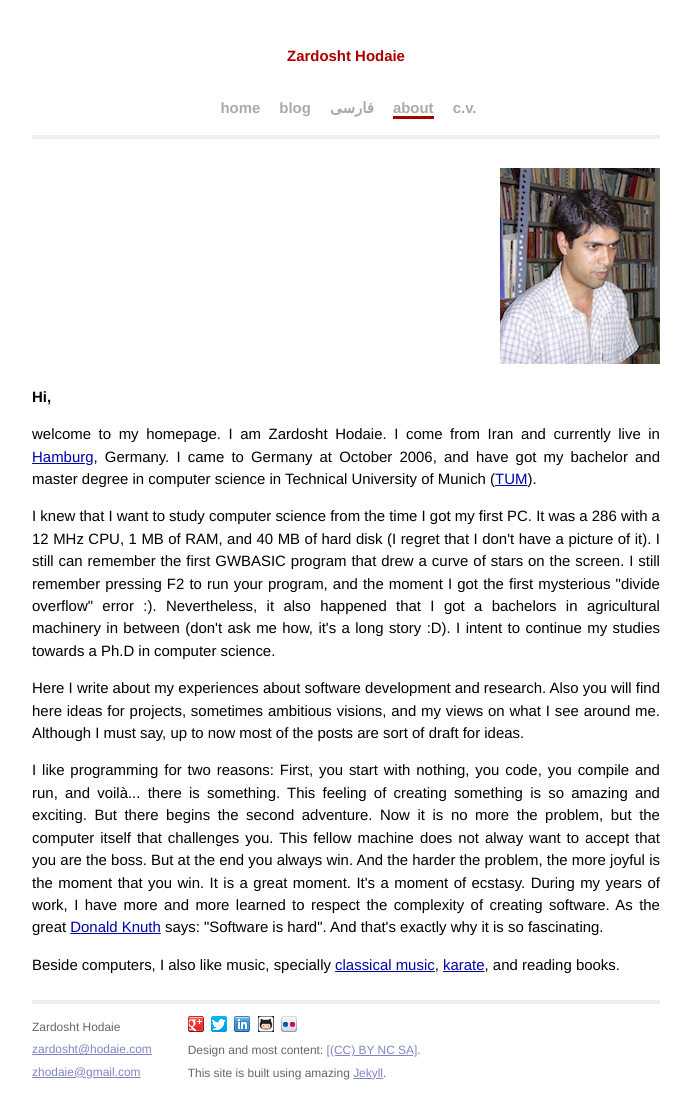
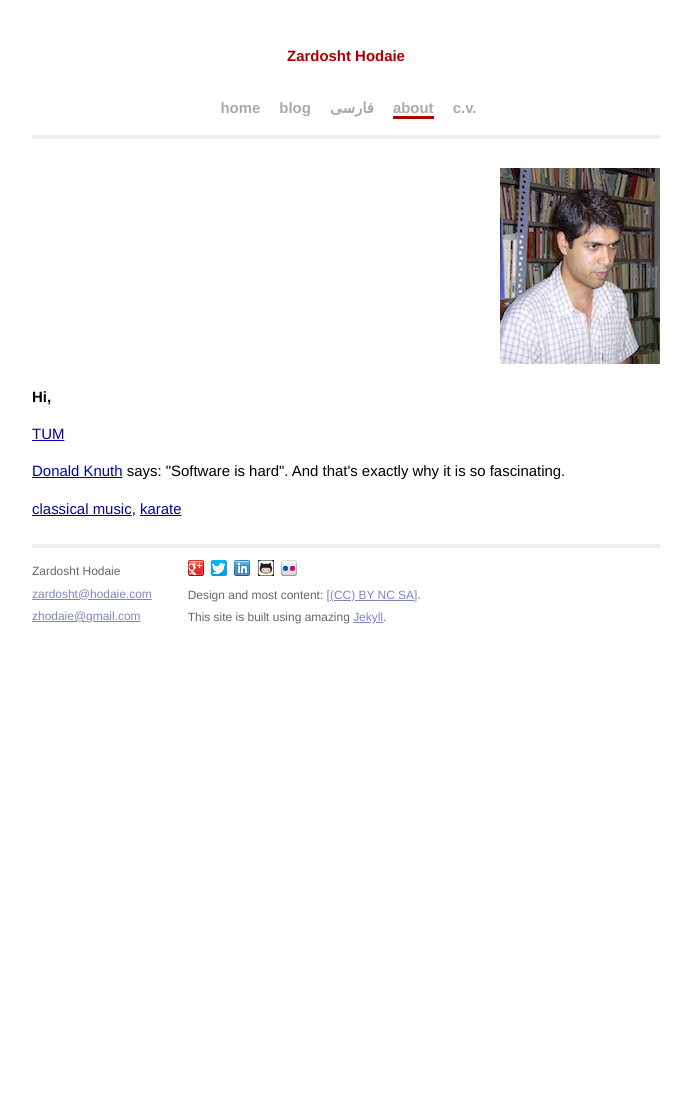
Before and after one commit to zardosht/hodaie.com, a Jekyll site: the page built from about.html, in a window 1280 px wide. Shown: the whole page, without its empty margins (294-985 px from the left). Built offline with Jekyll 4.4.1, drawn with Linux system fonts in a browser that asks for light colours; Markdown is read by kramdown in place of the engine named in the settings; after the commit the page ends 945 px from its top, so only the background shows below that.

Commit message:
removed trash from about page -a

```diff
--- a/about.html
+++ b/about.html
@@ -13,15 +13,10 @@ title: About Me
 
 	<h1>Hi, </h1>
 
-	<p>welcome to my homepage. I am Zardosht Hodaie. I come from Iran and currently live in <a href="http://en.wikipedia.org/wiki/Hamburg">Hamburg</a>, Germany. I came to Germany at October 2006, and have got my bachelor and master degree in computer science in Technical University of Munich (<a href="http://www.in.tum.de/">TUM</a>). </p>
+	<p><a href="http://www.in.tum.de/">TUM</a></p>
+	<p> <a href="http://en.wikiquote.org/wiki/Donald_Knuth">Donald Knuth</a> says: "Software is hard". And that's exactly why it is so fascinating. </p>
 
-	<p>I knew that I want to study computer science from the time I got my first PC. It was a 286 with a 12 MHz CPU, 1 MB of RAM, and 40 MB of hard disk (I regret that I don't have a picture of it). I still can remember the first GWBASIC program that drew a curve of stars on the screen. I still remember pressing F2 to run your program, and the moment I got the first mysterious "divide overflow" error :). Nevertheless, it also happened that I got a bachelors in agricultural machinery in between (don't ask me how, it's a long story :D). I intent to continue my studies towards a Ph.D in computer science. </p>
-
-	<p>Here I write about my experiences about software development and research. Also you will find here ideas for projects, sometimes ambitious visions, and my views on what I see around me. Although I must say, up to now most of the posts are sort of draft for ideas. </p>
-
-	<p> I like programming for two reasons: First, you start with nothing, you code, you compile and run, and voilà... there is something. This feeling of creating something is so amazing and exciting. But there begins the second adventure.  Now it is no more the problem, but the computer itself that challenges you. This fellow machine does not alway want to accept that you are the boss. But at the end you always win. And the harder the problem, the more joyful is the moment that you win. It is a great moment. It's a moment of ecstasy. During my years of work, I have more and more learned to respect the complexity of creating software. As the great <a href="http://en.wikiquote.org/wiki/Donald_Knuth">Donald Knuth</a> says: "Software is hard". And that's exactly why it is so fascinating. </p>
-
-	<p>Beside computers, I also like music, specially <a href="http://www.youtube.com/watch?v=4SfHU0IFoP8">classical music</a>, <a href="http://www.youtube.com/watch?v=3oQ5ROZC4Yc#t=250">karate</a>, and reading books. </p>
+	<p><a href="http://www.youtube.com/watch?v=4SfHU0IFoP8">classical music</a>, <a href="http://www.youtube.com/watch?v=3oQ5ROZC4Yc#t=250">karate</a> </p>
 
 
 
```
Also changed, not shown: 1 other file.
